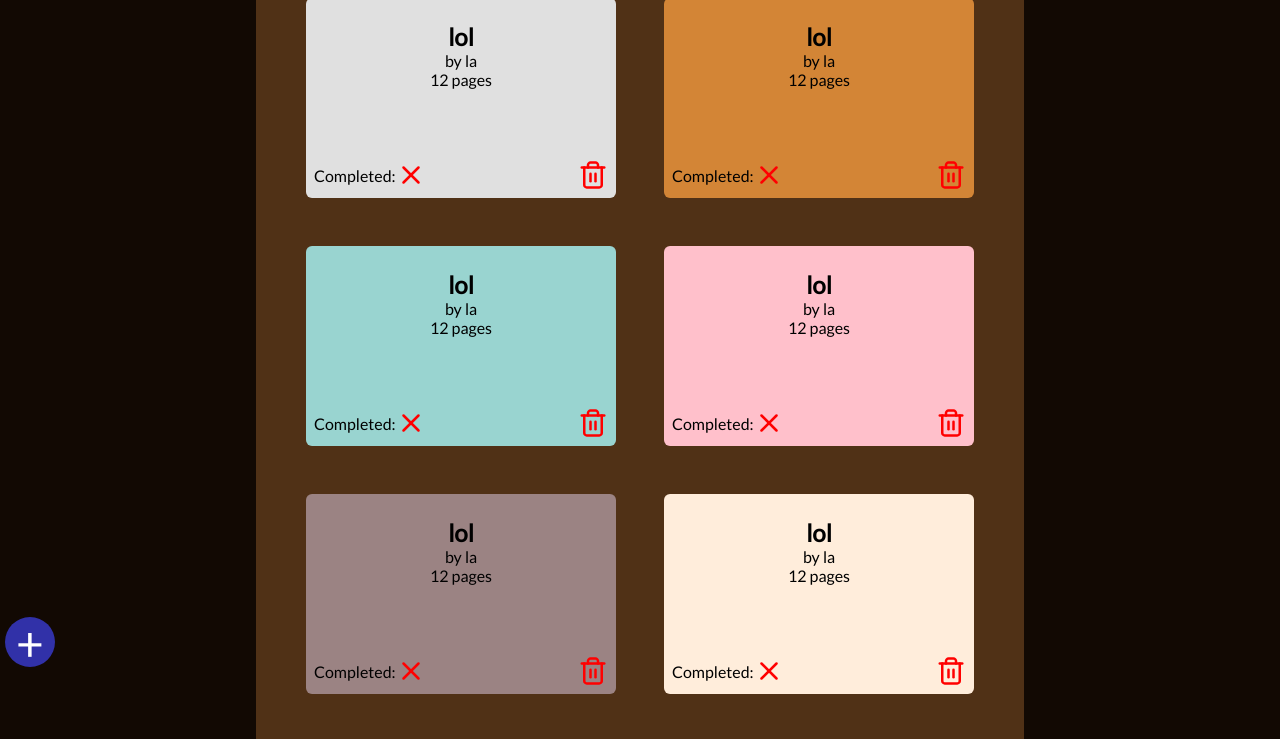
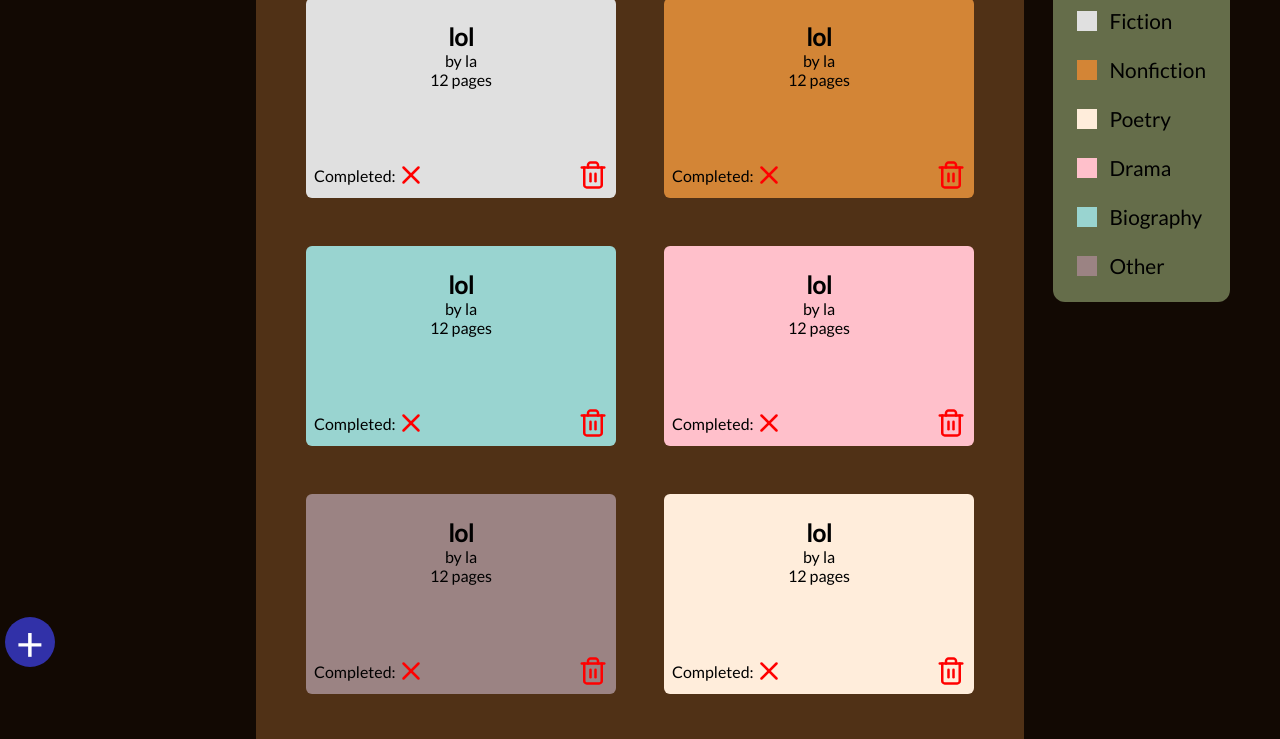
Before and after one commit to ImaginePog/dummy-library, a plain HTML site: page index.html in a window 1280 px wide. Shown: the part 128-867 px from the top of the page. Drawn offline with Linux system fonts and the light colour scheme.

Commit message:
Create dynamic legend for genres

```diff
--- a/index.html
+++ b/index.html
@@ -13,6 +13,10 @@
 				<h1 class="title">The Library</h1>
 				<p class="description">Press the add button to add new books :)</p>
 			</header>
+			<section class="legend">
+				<h2>Genres</h1>
+
+			</section>
 			<main>
 				<div class="library"></div>
 			</main>
--- a/script.js
+++ b/script.js
@@ -44,6 +44,9 @@ function genericCreate(elementName, ...attributes) {
 
 /* DOM ELEMETSE */
 
+//LEGEND
+const legend = document.querySelector(".legend");
+
 // FORM STUFF
 const formBtn = document.querySelector(".form-btn");
 
@@ -89,6 +92,37 @@ let books = [
 	book9,
 	book10,
 ];
+
+function populateLegend() {
+	// <div class="genre">
+	// 	<div class="color-container"></div>
+	// 	<p class="label">Fiction</p>
+	// </div>;
+
+	for (genre in genreLegend) {
+		const genreDisplay = genericCreate("div", {
+			name: "class",
+			value: "genre",
+		});
+		const colorContainer = genericCreate(
+			"div",
+			{
+				name: "class",
+				value: "color-container",
+			},
+			{ name: "style", value: `background-color: ${genreLegend[genre]}` }
+		);
+
+		const genreLabel = genericCreate(
+			"p",
+			{ name: "class", value: "label" },
+			{ name: "text", value: `${genre}` }
+		);
+
+		genreDisplay.append(colorContainer, genreLabel);
+		legend.appendChild(genreDisplay);
+	}
+}
 
 function openForm() {
 	addForm.classList.add("form-display");
@@ -147,11 +181,15 @@ function toggleCompleted(e) {
 }
 
 function updateLibraryDisplay() {
-	/* <div class="book">
-						<h2>The Hobbit</h2>
-						<p>by Tolkien</p>
-						<p>300 pages</p>
-						<p></p>
+	clearLibraryDisplay();
+
+	let count = 0;
+	books.forEach((book) => {
+		/* TEMPLATE
+          <div class="book">
+						<h2>Title</h2>
+						<p>by author</p>
+						<p>n pages</p>
 						<div class="options">
 							<span>Completed:</span>
 							<button class="icon-btn mark-btn">
@@ -161,10 +199,9 @@ function updateLibraryDisplay() {
 								<img src="assets/delete.svg" alt="trash-icon" />
 							</button>
 						</div>
-					</div>*/
-	clearLibraryDisplay();
-	let count = 0;
-	books.forEach((book) => {
+					</div>
+    */
+
 		const bookDisplay = genericCreate(
 			"div",
 			{ name: "class", value: "book" },
@@ -285,3 +322,5 @@ genreSelect.addEventListener("change", (e) => {
 });
 
 updateLibraryDisplay();
+
+populateLegend();
--- a/style.css
+++ b/style.css
@@ -28,6 +28,42 @@ button:hover {
 button:active {
 	opacity: 20%;
 }
+
+/* LEGEND */
+
+.legend {
+	background-color: var(--color-form);
+	position: fixed;
+	top: 50px;
+	right: 50px;
+
+	display: flex;
+	flex-direction: column;
+	gap: 24px;
+
+	text-align: center;
+	font-size: 1.3rem;
+
+	border-radius: 12px;
+	padding: 24px;
+}
+
+.genre {
+	display: flex;
+	gap: 12px;
+	align-items: center;
+}
+
+.color-container {
+	width: 20px;
+	height: 20px;
+}
+
+.label {
+	text-transform: capitalize;
+}
+
+/**************/
 
 header > h1,
 header > p {
```
